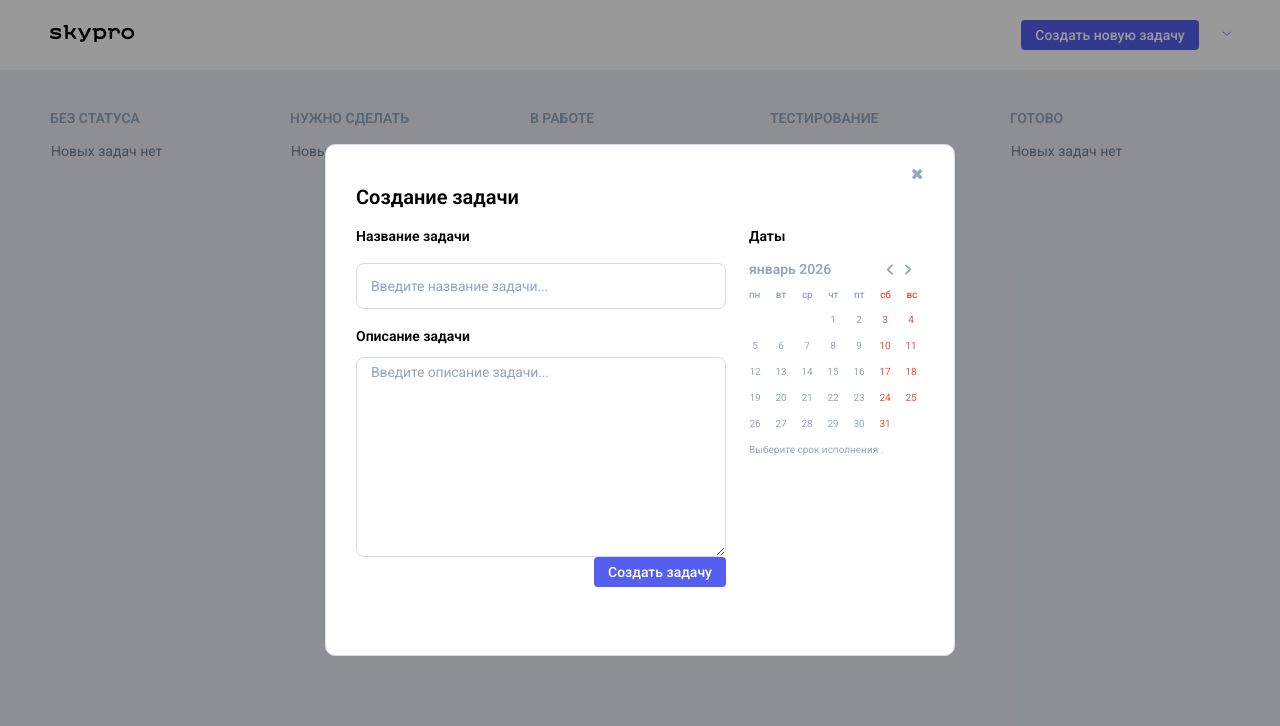
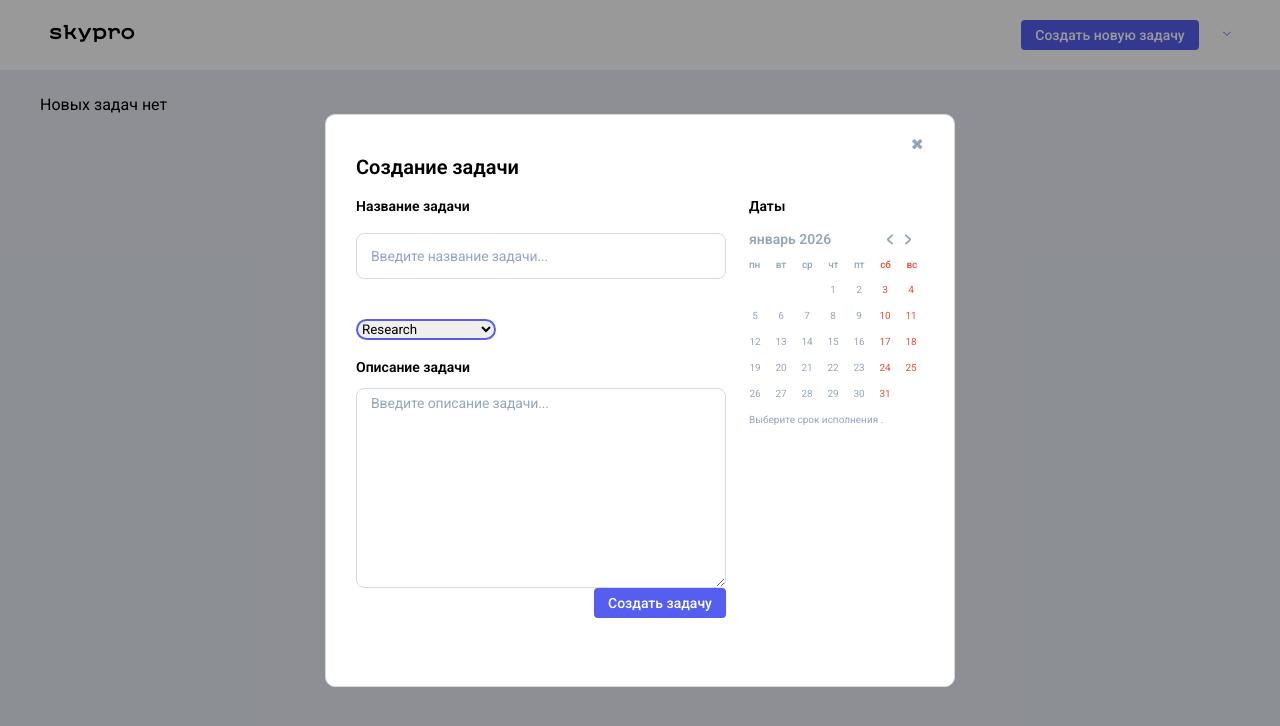
Before and after one commit to jeldnesss/skypro-kanban, a React (Vite) app: page /add-card in a window 1280 px wide. Shown: the top 726 px of the page. Built offline with nearby package versions, Linux system fonts and the light colour scheme.

Commit message:
исправлены замечания

```diff
--- a/src/App.css
+++ b/src/App.css
@@ -116,7 +116,13 @@ body {
   top: 0;
   left: 0;
 }
-
+.form-new__select{
+  margin: 20px 0;
+  width: 140px;
+  border: 2px solid #565eef;
+  border-radius: 20px;
+
+}
 .pop-exit {
   display: none;
   width: 100%;
--- a/src/components/Column/Column.jsx
+++ b/src/components/Column/Column.jsx
@@ -20,10 +20,7 @@ const Column = ({ title }) => {
       </ColumnTitle>
 
       <ColumnCards>
-        {columnCards.length === 0 ? (
-          <ColumnNoTasks>Новых задач нет</ColumnNoTasks>
-        ) : (
-          columnCards.map((card) => (
+        {columnCards.map((card) => (
           <Card
             key={card._id}
             id={card._id}
@@ -32,8 +29,7 @@ const Column = ({ title }) => {
             date={card.date}
             status={card.status}
           />
-          ))
-        )}
+        ))}
       </ColumnCards>
     </MainColumn>
   );
--- a/src/components/Main/Main.jsx
+++ b/src/components/Main/Main.jsx
@@ -1,7 +1,8 @@
-import { useState, useEffect } from "react";
-import Column from "../Column/Column.jsx";
-import { Loader, MainBlock, MainContent, MainMain } from "./Main.styled.js";
-import { Container } from "../style/Container.styled.js";
+import { useState, useEffect, useContext } from 'react';
+import Column from '../Column/Column.jsx';
+import { Loader, MainBlock, MainContent, MainMain } from './Main.styled.js';
+import { Container } from '../style/Container.styled.js';
+import TasksContext from '../../context/TasksContext.jsx';
 const Main = () => {
   const [loading, setLoad] = useState(true);
 
@@ -11,13 +12,16 @@ const Main = () => {
     }, 2000);
     return () => clearTimeout(timer);
   }, []);
+  const { tasks } = useContext(TasksContext);
   return (
     <MainMain>
       <Container>
         <MainBlock>
           <MainContent>
             {loading ? (
-             <Loader/>
+              <Loader />
+            ) : tasks.length === 0 ? (
+              <p className="empty-tasks">Новых задач нет</p>
             ) : (
               <>
                 <Column title="Без статуса" />
--- a/src/components/PopBrowse/PopBrowse.jsx
+++ b/src/components/PopBrowse/PopBrowse.jsx
@@ -3,7 +3,7 @@ import { useParams } from 'react-router-dom';
 import { useContext, useEffect, useState } from 'react';
 import TasksContext from '../../context/TasksContext';
 import Calendar from '../Calendar/Calendar.jsx';
-import { editTask } from '../../services/kanban.js';
+
 import { toast } from 'react-toastify';
 
 const PopBrowse = () => {
--- a/src/components/PopExit/PopExit.jsx
+++ b/src/components/PopExit/PopExit.jsx
@@ -1,25 +1,25 @@
-import { useContext } from "react";
+import { useContext } from 'react';
 import {
-  PopExit,
+  PopExitModal,
   PopExitContainer,
   PopExitBlock,
   PopExitTitleWrap,
   PopExitFormGroup,
   ExitYesBtn,
   ExitNoBtn,
-} from "./PopExit.styled";
-import AuthContext from "../../context/AuthContext";
-import { useNavigate } from "react-router-dom";
+} from './PopExit.styled';
+import AuthContext from '../../context/AuthContext';
+import { Link, useNavigate } from 'react-router-dom';
 
-const PopExitModal = () => {
-  const {logout} = useContext(AuthContext);
+const PopExit = () => {
+  const { logout } = useContext(AuthContext);
   const navigate = useNavigate();
-  function handleExit(){
+  function handleExit() {
     logout();
-    navigate("/sign-in");
+    navigate('/sign-in');
   }
   return (
-    <PopExit id="popExit">
+    <PopExitModal id="popExit">
       <PopExitContainer>
         <PopExitBlock>
           <PopExitTitleWrap>
@@ -27,18 +27,16 @@ const PopExitModal = () => {
           </PopExitTitleWrap>
 
           <PopExitFormGroup>
-             <ExitYesBtn onClick={handleExit}>
-              Да, выйти
-            </ExitYesBtn>
+            <ExitYesBtn onClick={handleExit}>Да, выйти</ExitYesBtn>
 
             <ExitNoBtn>
-              <a href="#">Нет, остаться</a>
+              <Link to="/">Нет, остаться</Link>
             </ExitNoBtn>
           </PopExitFormGroup>
         </PopExitBlock>
       </PopExitContainer>
-    </PopExit>
+    </PopExitModal>
   );
 };
 
-export default PopExitModal;
+export default PopExit;
--- a/src/components/PopExit/PopExit.styled.js
+++ b/src/components/PopExit/PopExit.styled.js
@@ -1,7 +1,6 @@
 import styled from "styled-components";
 
-export const PopExit = styled.div`
-  display: none;
+export const PopExitModal = styled.div`
   width: 100%;
   height: 100%;
   min-width: 320px;
@@ -10,10 +9,6 @@ export const PopExit = styled.div`
   top: 0;
   left: 0;
   z-index: 5;
-
-  &:target {
-    display: block;
-  }
 `;
 
 export const PopExitContainer = styled.div`
--- a/src/components/PopNewCard/PopNewCard.jsx
+++ b/src/components/PopNewCard/PopNewCard.jsx
@@ -15,6 +15,7 @@ const PopNewCard = () => {
   const [title, setTitle] = useState('');
   const [description, setDescription] = useState('');
   const [selectedDate, setSelectedDate] = useState(null);
+  const [topic, setTopic] = useState('Research');
   const [error, setError] = useState('');
 
   async function handleCreateCard(e) {
@@ -29,7 +30,7 @@ const PopNewCard = () => {
     }
     const task = {
       title: title || 'Новая задача',
-      topic: 'Research',
+      topic,
       status: 'Без статуса',
       description: description || '',
       date: selectedDate || new Date().toISOString(),
@@ -68,6 +69,15 @@ const PopNewCard = () => {
                     onChange={(e) => setTitle(e.target.value)}
                   />
                 </div>
+                <select
+                  className="form-new__select"
+                  value={topic}
+                  onChange={(e) => setTopic(e.target.value)}
+                >
+                  <option value="Research">Research</option>
+                  <option value="Web Design">Web Design</option>
+                  <option value="Copywriting">Copywriting</option>
+                </select>
 
                 <div className="form-new__block">
                   <label className="subttl">Описание задачи</label>
--- a/src/components/PopUser/PopUser.jsx
+++ b/src/components/PopUser/PopUser.jsx
@@ -11,20 +11,22 @@ import {
 } from './PopUser.styled';
 import AuthContext from '../../context/AuthContext';
 import ThemeContext from '../../context/ThemeContext';
+import { Link } from 'react-router-dom';
 
 const PopUser = ({ isOpen }) => {
-  const { logout, user } = useContext(AuthContext);
-  function handleExit(e) {
-    e.preventDefault();
-    logout();
-  }
+  const { user } = useContext(AuthContext);
+
   const { theme, setTheme } = useContext(ThemeContext);
   return (
     <PopUserHeader
       id="user-set-target"
       style={{ display: isOpen ? 'block' : 'none' }}
     >
-      {<a href="">x</a>}
+
+        <Link to="/" className="pop-user__close">
+          x
+        </Link>
+
       <PopUserName>{user?.name}</PopUserName>
       <PopUserMail>{user?.login}</PopUserMail>
       <PopUserTheme>
@@ -37,8 +39,8 @@ const PopUser = ({ isOpen }) => {
           onChange={() => setTheme(theme === 'light' ? 'dark' : 'light')}
         />
       </PopUserTheme>
-      <PopUserBtn onClick={handleExit} type="button" className="_hover03">
-        <PopUserBtnLink to="/sign-in">Выйти</PopUserBtnLink>
+      <PopUserBtn type="button" className="_hover03">
+        <PopUserBtnLink to="/exit">Выйти</PopUserBtnLink>
       </PopUserBtn>
     </PopUserHeader>
   );
--- a/src/context/TasksContext.jsx
+++ b/src/context/TasksContext.jsx
@@ -21,19 +21,33 @@ export function TasksProvider({ children }) {
   }, [user]);
 
   const addTaskHandler = async (task) => {
-    await addTask(user.token, task);
-    const updatedTasks = await getTasks(user.token);
-    setTasks(updatedTasks);
+    const created = await addTask(user.token, task);
+
+    const safeTask = {
+      _id: created._id,
+      title: task.title,
+      description: task.description,
+      status: task.status,
+      topic: task.topic,
+      date: task.date,
+    };
+
+    setTasks((prev) => [...prev, safeTask]);
   };
   const updateTask = async (id, updatedData) => {
     await editTask(user.token, id, updatedData);
-    const updatedTasks = await getTasks(user.token);
-    setTasks(updatedTasks);
+
+    setTasks((prev) =>
+      prev.map((task) =>
+        task._id === id ? { ...task, ...updatedData } : task,
+      ),
+    );
   };
 
   const removeTask = async (id) => {
-    const updated = await deleteTask(user.token, id);
-    setTasks(updated);
+    await deleteTask(user.token, id);
+
+    setTasks((prev) => prev.filter((task) => task._id !== id));
   };
   return (
     <TasksContext.Provider
--- a/src/routes/AppRoutes.jsx
+++ b/src/routes/AppRoutes.jsx
@@ -1,12 +1,12 @@
-import { Routes, Route } from "react-router-dom";
-import PopNewCard from "../components/PopNewCard/PopNewCard";
-import MainPage from "../components/MainPage/MainPage";
-import SignIn from "../components/SignIn/SignIn";
-import SignUp from "../components/SignUp/SignUp";
-import PrivateRoute from "./PrivateRoute";
-import NotFoundPage from "../components/NotFoundPage/NotFoundPage";
-import PopExitModal from "../components/PopExit/PopExit";
-import PopBrowse from "../components/PopBrowse/PopBrowse";
+import { Routes, Route } from 'react-router-dom';
+import PopNewCard from '../components/PopNewCard/PopNewCard';
+import MainPage from '../components/MainPage/MainPage';
+import SignIn from '../components/SignIn/SignIn';
+import SignUp from '../components/SignUp/SignUp';
+import PrivateRoute from './PrivateRoute';
+import NotFoundPage from '../components/NotFoundPage/NotFoundPage';
+import PopExit from '../components/PopExit/PopExit';
+import PopBrowse from '../components/PopBrowse/PopBrowse';
 
 function AppRoutes() {
   return (
@@ -15,7 +15,7 @@ function AppRoutes() {
         <Route path="/" element={<MainPage />}>
           <Route path="add-card" element={<PopNewCard />} />
           <Route path="card/:id" element={<PopBrowse />} />
-          <Route path="exit" element={<PopExitModal />} />
+          <Route path="exit" element={<PopExit />} />
         </Route>
       </Route>
       <Route path="/sign-in" element={<SignIn />} />
```
Lines whose indentation alone changed are shown as unchanged.
